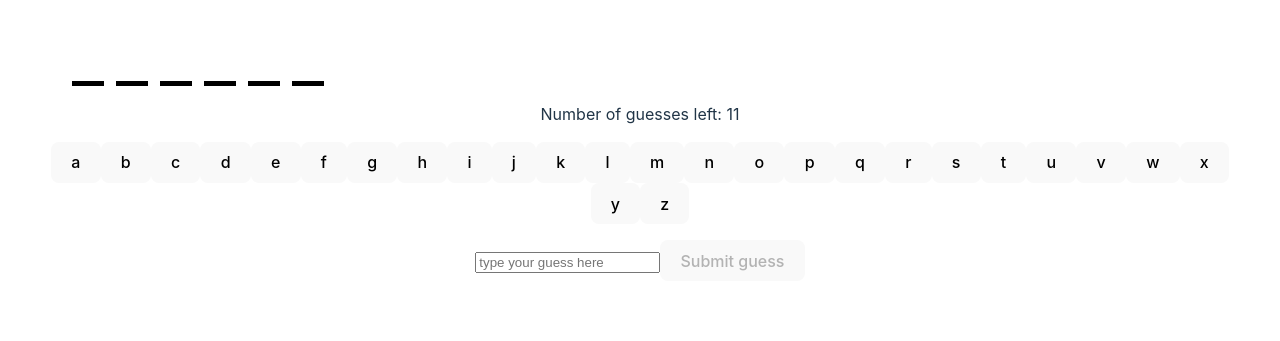
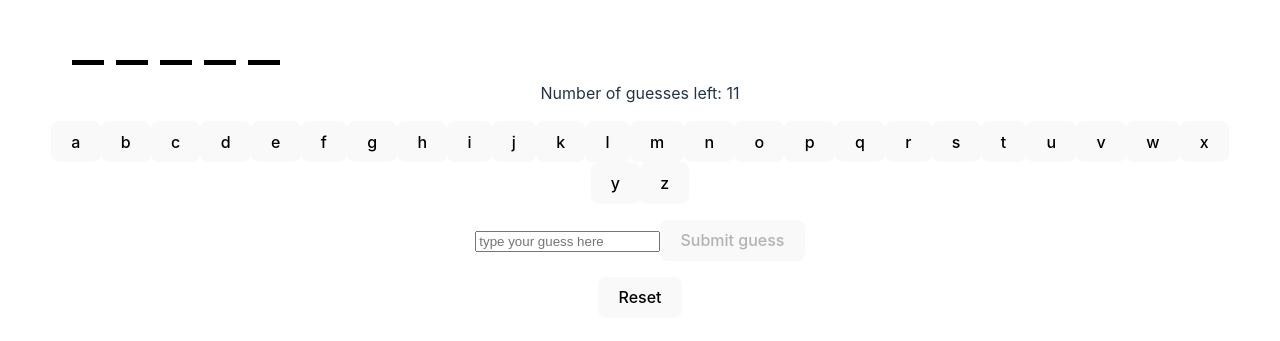
Before and after one commit to kam123hk/mior-and-kam-s-hangman-game, a React (Vite) app: page / in a window 1280 px wide. Shown: the part 219-560 px from the top of the page. Built offline with nearby package versions, Linux system fonts and the light colour scheme.

Commit message:
create a new game reset game button which should go onto next phrase in the array but does not. it resets to first word

```diff
--- a/components/InputGuess.jsx
+++ b/components/InputGuess.jsx
@@ -12,7 +12,7 @@ function InputGuess({ words, listButtons, postGuess, listGuesses }) {
     }
 
     const handleChange = (event) => {
-        if (event.target.value !== "" && !listGuesses.includes(event.target.value.toLowerCase()) && event.target.value.length === words.length && event.target.value.toLowerCase().split("").every((letter, index) => {return (listButtons.includes(letter) && words[index] === letter) || !listButtons.includes(words[index])})) setIsDisabled(false)
+        if (!listGuesses.includes(event.target.value.toLowerCase()) && event.target.value.length === words.length && event.target.value.toLowerCase().split("").every((letter, index) => {return (listButtons.includes(letter) && words[index] === letter) || !listButtons.includes(words[index]) && !listButtons.includes(letter) && letter !== " " && words[index] !== " " || words[index] === " " && letter === " "}) ) setIsDisabled(false)
         else setIsDisabled(true);
         setGuess(event.target.value)
     }
--- a/components/ListGuesses.jsx
+++ b/components/ListGuesses.jsx
@@ -1,11 +1,11 @@
 function ListGuesses({listGuesses, words}) {
 
     return (
-    <ul>
+    <ol>
         {listGuesses.map((guess, index) => {
-        return guess === words ? <li key={index}>{guess} is correct!</li> : <li key={index}>{guess}</li>
+        return guess === words ? <li key={index}>✅ <strong>{guess}</strong> is correct!</li> : <li key={index}>{guess} ❌</li>
         })}
-    </ul>
+    </ol>
     )
 
 }
--- /dev/null
+++ b/components/NewGame.jsx
@@ -0,0 +1,14 @@
+function NewGame( { selectNewPhrase }) {
+
+    const handleSubmit2 = () => {
+        selectNewPhrase()
+    }
+
+    return (
+        <form onSubmit={handleSubmit2}>
+        <button>Reset</button>
+        </form>
+    )
+}
+
+export default NewGame
--- a/components/WordsDisplay.jsx
+++ b/components/WordsDisplay.jsx
@@ -1,11 +1,15 @@
-import { useState } from "react"
-
 function WordsDisplay({ words, listButtons }) {
-
+    console.log(words, '<-words')
     const wordsDisplay = words.split("").map((letter, index) => {
         if (listButtons.includes(letter)) {
             return (
                 <li key={index} className="letter">
+                    <div>{letter}</div>
+                </li>
+            )
+        } else if (letter === " ") {
+            return (
+                <li key={index} className="space">
                     <div>{letter}</div>
                 </li>
             )
--- a/src/App.jsx
+++ b/src/App.jsx
@@ -5,12 +5,19 @@ import ListGuesses from '../components/ListGuesses'
 import InputGuess from '../components/InputGuess'
 import Buttons from '../components/Buttons'
 import WordsDisplay from '../components/WordsDisplay'
+// import { phrases } from './phrases.json'
+import NewGame from '../components/NewGame'
 
 function App() {
-  // const [count, setCount] = useState(0)
+
+  // const phrasesArray = [];
+  // phrases.forEach((phrase, index) => {
+  //   phrasesArray.splice(Math.floor(Math.random()*(index+1)), 0, phrase)
+  // })
+
   const [listGuesses, setListGuesses] = useState([]);
   const [listButtons, setListButtons] = useState([]);
-  const [words, setWords] = useState('banter');
+  const [listPhrases, setListPhrases] = useState(['first', 'second phrase', 'third phr', 'fourth', 'fifth words', 'sixth ones']);
 
   const postGuess = (guess) => {
     setListGuesses(currentListGuesses => {
@@ -24,15 +31,22 @@ function App() {
     })
   }
 
+  const selectNewPhrase = () => {
+    setListPhrases(currentListPhrases => {
+      return currentListPhrases.slice(1);
+    })
+  }
+
   return (
     <>
-    <WordsDisplay words={words} listButtons={listButtons}/>
+    <WordsDisplay words={listPhrases[0]} listButtons={listButtons}/>
     <CountGuess listGuesses={listGuesses} listButtons={listButtons}/>
     <p>
     <Buttons postButton={postButton}/>
     </p>
-    <InputGuess words={words} listButtons={listButtons} postGuess={postGuess} listGuesses={listGuesses}/>
-    <ListGuesses listGuesses={listGuesses} words={words}/>
+    <InputGuess words={listPhrases[0]} listButtons={listButtons} postGuess={postGuess} listGuesses={listGuesses}/>
+    <ListGuesses listGuesses={listGuesses} words={listPhrases[0]}/>
+    <NewGame selectNewPhrase={selectNewPhrase} />
     </>
   )
 }
--- a/src/index.css
+++ b/src/index.css
@@ -78,3 +78,7 @@ button:focus-visible {
   width: 32px;
   border-bottom: 5px solid black;
 }
+
+.words-display .space {
+  width: 32px;
+}
--- /dev/null
+++ b/src/phrases.json
@@ -0,0 +1,3 @@
+{
+    "phrases": ["goal power", "fake madrid", "unathletico madrid", "farcelona", "crouch potato", "its all about to get messi", "game of throw ins", "ball of duty", "what goes around comes around"]
+}
```
